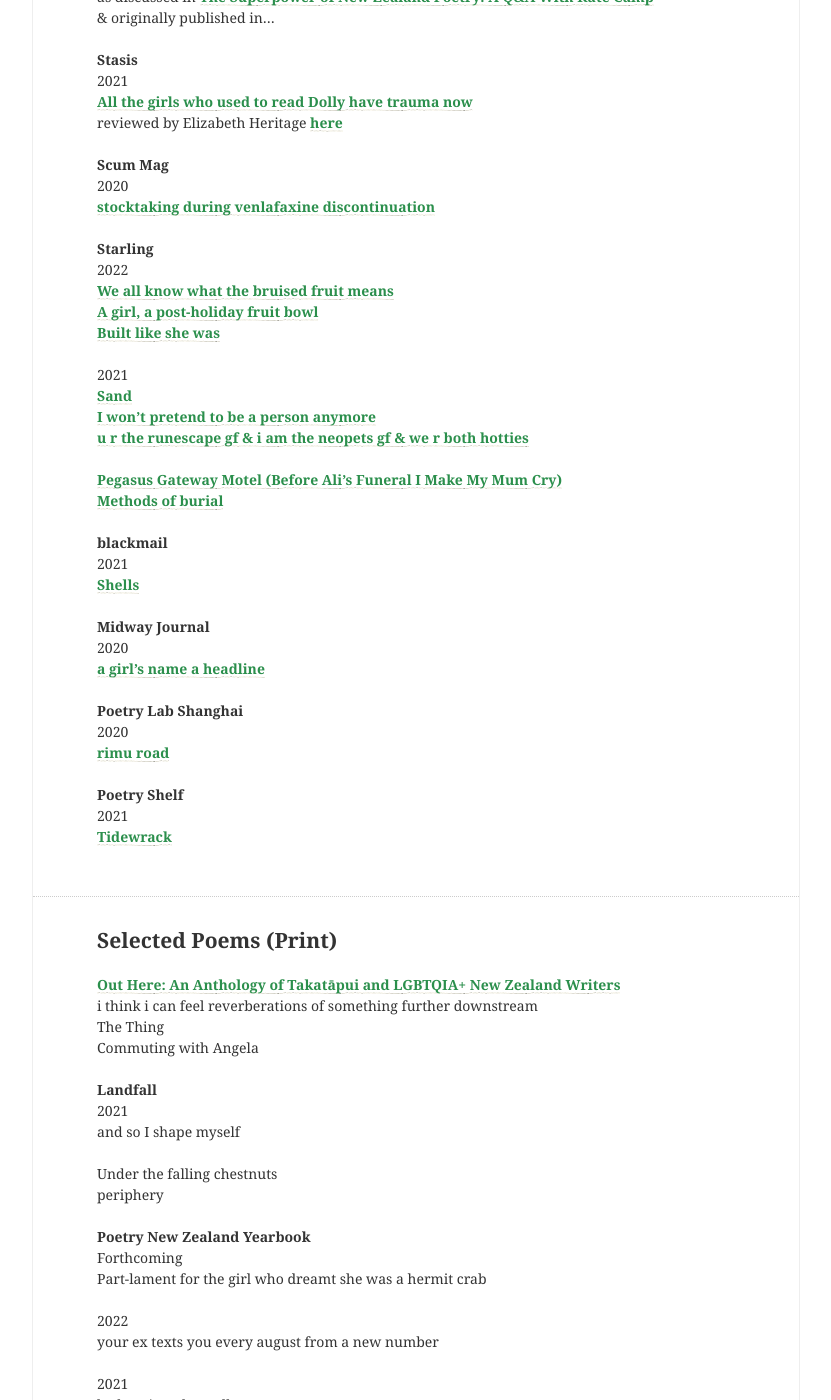
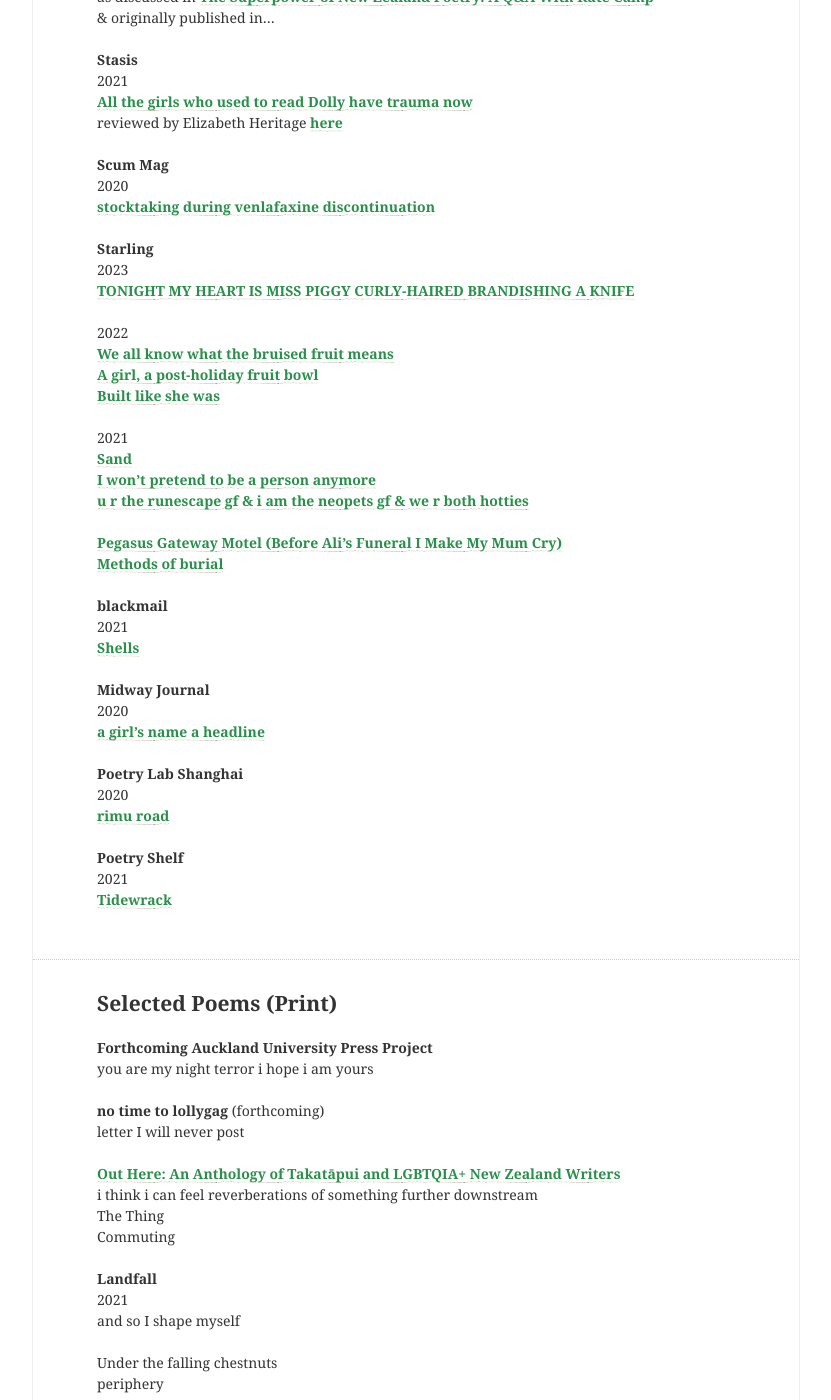
Before and after one commit to lilyholloway/lilyholloway.github.io, a Jekyll site: the page built from cv.md, in a window 1280 px wide and 1400 px high, scrolled down 1441 px. Shown: the whole window, without its empty margins (224-1055 px from the left). Built offline with Jekyll 4.4.1, drawn with Linux system fonts in a browser that asks for light colours; nearby versions of some CDN libraries; some of the changed text lies outside the part shown.

Commit message:
Update cv.md

```diff
--- a/cv.md
+++ b/cv.md
@@ -62,6 +62,9 @@
 **<a href="http://www.scum-mag.com/stocktaking-during-venlafaxine-discontinuation/">stocktaking during venlafaxine discontinuation</a>**<br>
 <br>
 **Starling**<br>
+  2023<br>
+**<a href="https://www.starlingmag.com/issue-15/lily-holloway">TONIGHT MY HEART IS MISS PIGGY CURLY-HAIRED BRANDISHING A KNIFE</a>**<br>
+<br>
   2022<br>
 **<a href="https://www.starlingmag.com/issue-14/lily-holloway">We all know what the bruised fruit means</a>**<br>
 **<a href="https://www.starlingmag.com/issue-14/lily-holloway">A girl, a post-holiday fruit bowl</a>**<br>
@@ -97,10 +100,16 @@
 
 ---
 ## **Selected Poems** (Print)<br>
+**Forthcoming Auckland University Press Project**<br>
+you are my night terror i hope i am yours<br>
+<br>
+**no time to lollygag** (forthcoming)<br>
+letter I will never post<br>
+<br>
 **<a href="https://aucklanduniversitypress.co.nz/out-here-an-anthology-of-takat-pui-and-lgbtqia-writers-from-aotearoa/">Out Here: An Anthology of Takatāpui and LGBTQIA+ New Zealand Writers</a>**<br>
 i think i can feel reverberations of something further downstream<br>
 The Thing<br>
-Commuting with Angela<br>
+Commuting<br>
 <br>
 **Landfall**<br>
   2021<br>
@@ -110,7 +119,7 @@
 periphery<br>
 <br>
 **Poetry New Zealand Yearbook**<br>
-Forthcoming<br>
+  2023<br>
 Part-lament for the girl who dreamt she was a hermit crab<br>
 <br>
   2022<br>
@@ -129,7 +138,7 @@
 <br>
 **Compound Press Poetry Calendar**<br>
   2021<br>
-Angela fragment 96<br>
+fragment 96<br>
 <br>
 **Hills Hoist**<br>
   2021<br>
```
